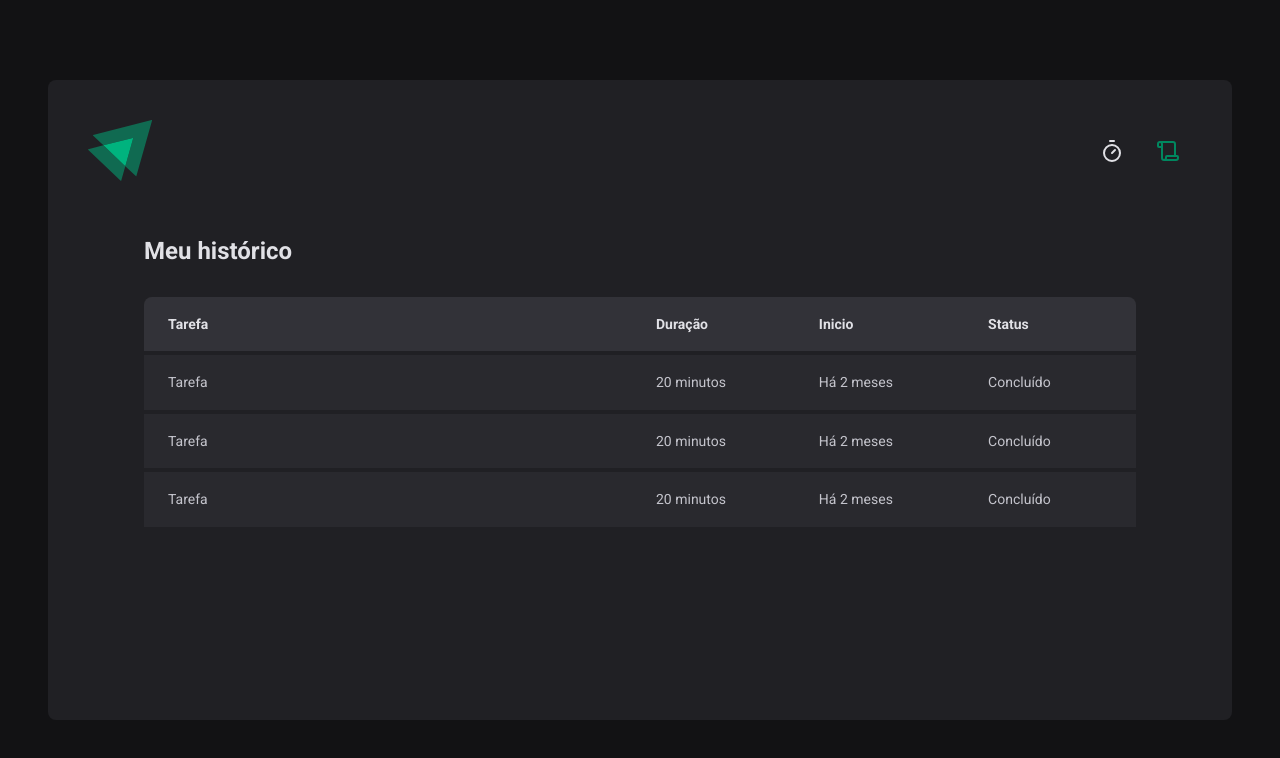
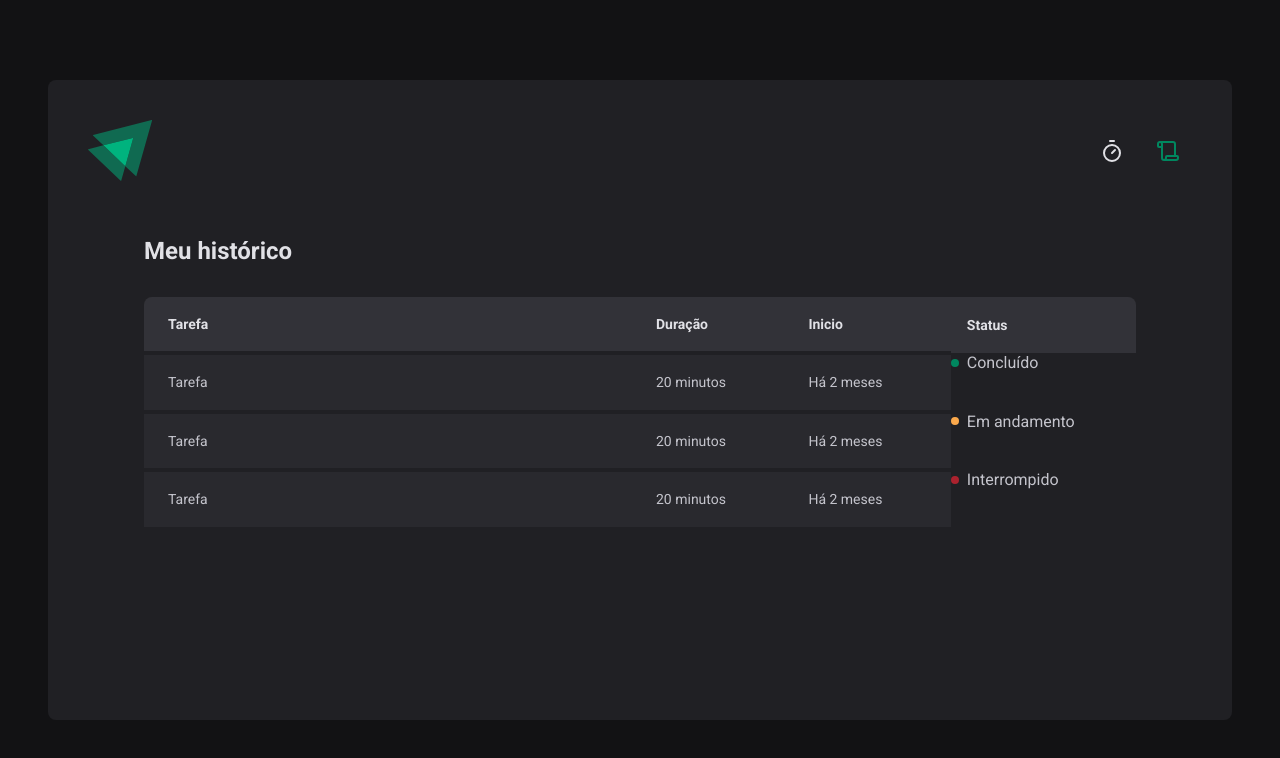
Before and after one commit to ViniciusBaylet/Ignite-Timer, a React (Vite) app: page /history in a window 1280 px wide. Shown: the top 758 px of the page. Built offline with nearby package versions, Linux system fonts and the light colour scheme.

Commit message:
componente Status

```diff
--- a/src/pages/History/History.tsx
+++ b/src/pages/History/History.tsx
@@ -1,4 +1,4 @@
-import { HistoryContainer, HistoryList } from "./styles";
+import { HistoryContainer, HistoryList, Status } from "./styles";
 
 export function History() {
     return (
@@ -21,19 +21,19 @@
                             <td>Tarefa</td>
                             <td>20 minutos</td>
                             <td>Há 2 meses</td>
-                            <td>Concluído</td>
+                            <Status statusColor="green">Concluído</Status>
                         </tr>
                         <tr>
                             <td>Tarefa</td>
                             <td>20 minutos</td>
                             <td>Há 2 meses</td>
-                            <td>Concluído</td>
+                            <Status statusColor="yellow">Em andamento</Status>
                         </tr>
                         <tr>
                             <td>Tarefa</td>
                             <td>20 minutos</td>
                             <td>Há 2 meses</td>
-                            <td>Concluído</td>
+                            <Status statusColor="red">Interrompido</Status>
                         </tr>
                     </tbody>
                 </table>
--- a/src/pages/History/styles.ts
+++ b/src/pages/History/styles.ts
@@ -59,3 +59,27 @@
         }
     }
 `;
+
+const STATUS_COLORS = {
+    yellow: 'yellow-500',
+    green: 'green-500',
+    red: 'red-500'
+} as const
+
+interface StatusProps {
+    statusColor: keyof typeof STATUS_COLORS;
+}
+
+export const Status = styled.span<StatusProps>`
+    display: flex;
+    align-items: center;
+    gap: 0.5rem;
+
+    &::before {
+        content: '';
+        width: 0.5rem;
+        height: 0.5rem;
+        border-radius: 9999px;
+        background: ${props => props.theme[STATUS_COLORS[props.statusColor]]};
+    }
+`;
```
